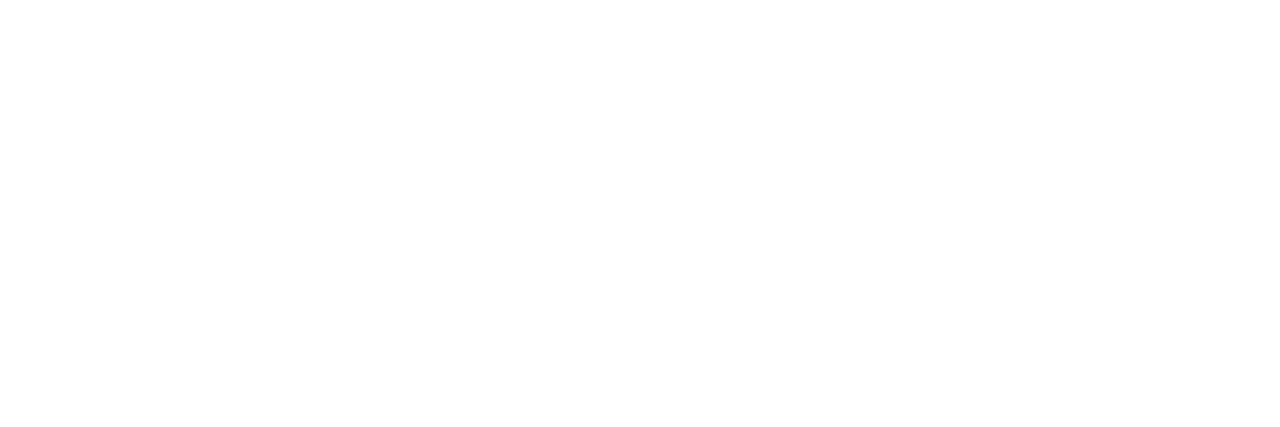
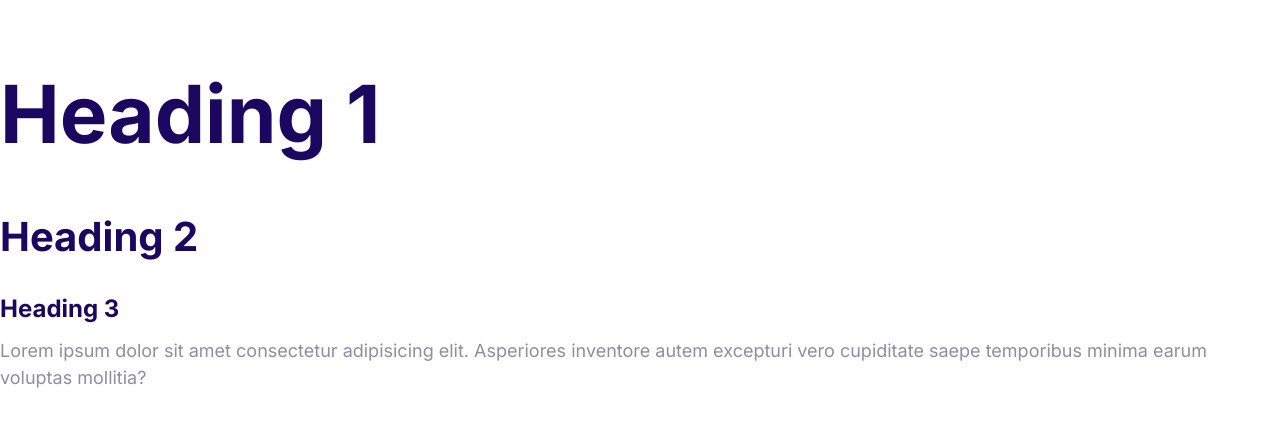
Before and after one commit to pesekt1/html-css-3, a PHP site: page / in a window 1280 px wide. Before the commit the part shown is empty. Shown: the top 427 px of the page. Run offline with PHP 8.4, Linux system fonts and the light colour scheme.

Commit message:
typography

```diff
--- a/css/styles.css
+++ b/css/styles.css
@@ -1,7 +1,61 @@
 :root {
+  /* color palette */
   --color-primary: #ff3400;
   --color-secondary: #00d9ff;
   --color-accent: #2584ff;
   --color-headings: #1b0760;
   --color-body: #918ca4;
 }
+
+html {
+  /* 62.5% of 16 = 10 */
+  font-size: 62.5%;
+}
+
+body {
+  /* Fallback fonts Arial, Helvetica, sans-serif*/
+  font-family: Inter, Arial, Helvetica, sans-serif;
+  color: var(--color-body);
+  font-size: 2.4rem;
+  /* line height 1.5x font-size */
+  line-height: 1.5;
+}
+
+h1,
+h2,
+h3 {
+  color: var(--color-headings);
+  margin-bottom: 1rem;
+}
+
+h1 {
+  font-size: 7rem;
+}
+
+h2 {
+  font-size: 4rem;
+}
+
+h3 {
+  font-size: 3rem;
+}
+
+p {
+  /* We set margin-top to 0 because the default is 24px which is greater than the bottom margin for headers
+  and it will cause a margin collapse. The greater margin will be used */
+  margin-top: 0;
+}
+
+@media screen and (min-width: 1024px) {
+  body {
+    font-size: 1.8rem;
+  }
+
+  h1 {
+    font-size: 8rem;
+  }
+
+  h3 {
+    font-size: 2.4rem;
+  }
+}
--- a/index.html
+++ b/index.html
@@ -5,8 +5,23 @@
     <meta http-equiv="X-UA-Compatible" content="IE=edge" />
     <meta name="viewport" content="width=device-width, initial-scale=1.0" />
     <title>Document</title>
+    <link rel="preconnect" href="https://fonts.googleapis.com" />
+    <link rel="preconnect" href="https://fonts.gstatic.com" crossorigin />
+    <link
+      href="https://fonts.googleapis.com/css2?family=Inter:wght@400;700&display=swap"
+      rel="stylesheet"
+    />
     <link rel="stylesheet" href="css/normalize.css" />
     <link rel="stylesheet" href="css/styles.css" />
   </head>
-  <body></body>
+  <body>
+    <h1>Heading 1</h1>
+    <h2>Heading 2</h2>
+    <h3>Heading 3</h3>
+    <p>
+      Lorem ipsum dolor sit amet consectetur adipisicing elit. Asperiores
+      inventore autem excepturi vero cupiditate saepe temporibus minima earum
+      voluptas mollitia?
+    </p>
+  </body>
 </html>
```
